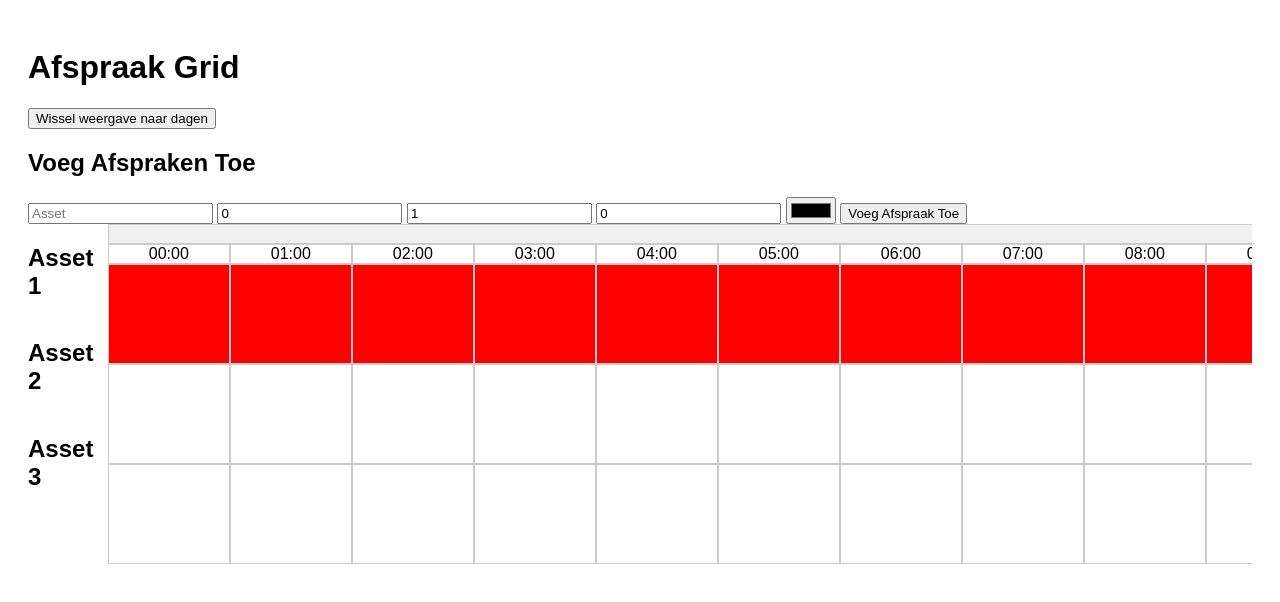
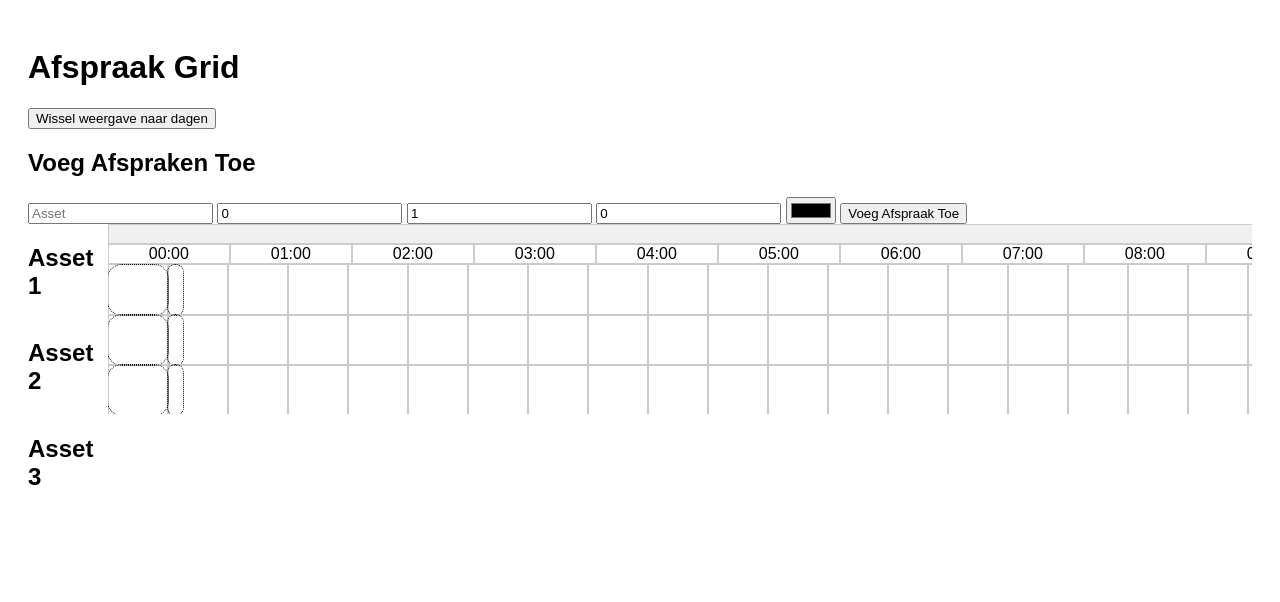
Before and after one commit to LewRobin/planbord, a Svelte app: page / in a window 1280 px wide. Shown: the top 602 px of the page. Built offline with nearby package versions, Linux system fonts and the light colour scheme.

Commit message:
First steps to calculating appointments within the grid

```diff
--- a/src/components/grid/Cell.svelte
+++ b/src/components/grid/Cell.svelte
@@ -1,23 +1,20 @@
 <script lang="ts">
-    export let time: number;
-    export let isAppointment: boolean;
-    export let color: string;
+    export let pixelsPerMinute: number;
 
-    //should export this from the interface
-    const width = 100;
-    const height = 100;
+    const color = "blue";
 
-    const formatDate = (epoch, options) => new Date(epoch * 1000).toLocaleString(undefined, options);
+    // minus 2 pixels due to borders
+    const width = 58 * pixelsPerMinute;
+    const height = 50;
 </script>
 
 <div class="cell"
-     style="min-width: {width}px; min-height: {height}; background-color: {isAppointment ? color : 'transparent'}">
+     style="min-width: {width}px; height: {height}px; background-color: 'transparent'}">
 </div>
 
 <style>
     .cell {
         border: 1px solid #cacaca;
-        padding: 10px;
         overflow: hidden;
         text-overflow: ellipsis;
         white-space: nowrap;
--- a/src/components/grid/Row.svelte
+++ b/src/components/grid/Row.svelte
@@ -1,73 +1,67 @@
 <script lang="ts">
     import Cell from './Cell.svelte';
+    import {calculateWidth, calculateLeft, calculateTime} from "./calculations";
 
-    export let asset: string;
-    export let days: number;
-    export let appointments: { asset: string; startTime: number; endTime: number; day: number; color: string }[];
-    export let viewMode: string;
+    export let appointments: { asset: string; startTime: number; endTime: number; }[];
+    export let pixelsPerMinute: number = 1;
 
-    let cells = [];
-    const totalHoursInADay = 24;
+    const timeScales = {
+        halfHour: 7.5,
+        hour: 15,
+        day: 15 * 24,
+        week: 15 * 24 * 7
+    };
 
-    // reactively generate cells based on view mode
-    $: {
-        cells = [];
-        for (let day = 0; day < days; day++) {
-            for (let hour = 0; hour < (viewMode === 'hours' ? totalHoursInADay : 1); hour++) {
-                let cellTime = day * totalHoursInADay + hour;
+    let selectedScale = timeScales.hour;
 
-                let cell = {
-                    key: cellTime,
-                    time: cellTime,
-                    isAppointment: false,
-                    color: 'transparent'
-                };
+    const minutesPerCell = selectedScale;
+    const minimumTime = 15;
 
-                let appointment = appointments.find(appointment =>
-                    appointment.asset === asset &&
-                    appointment.day === day &&
-                    hour >= appointment.startTime && hour < appointment.endTime
-                );
-
-                if (appointment) {
-                    cell = {...cell, isAppointment: true, color: appointment.color};
-                }
-
-                if (viewMode === 'days') {
-                    let dayAppointment = appointments.find(appointment =>
-                        appointment.asset === asset &&
-                        appointment.day === day &&
-                        appointment.startTime < totalHoursInADay &&
-                        appointment.endTime > 0
-                    );
-
-                    if (dayAppointment) {
-                        cell = {...cell, isAppointment: true, color: dayAppointment.color};
-                    }
-                }
-
-                cells = [...cells, cell];
-            }
-        }
-    }
+    // some dummy appointments
+    appointments = [
+        {asset: "Boot 1", startTime: 0, endTime: 0 + (4 * minimumTime)},
+        // { asset: "Boot 2", startTime: 300, endTime: 300 + (6 * minimumTime)},
+        // { asset: "Boot 3", startTime: 480, endTime: 480 + (8 * minimumTime)},
+        {asset: "Boot 4", startTime: 60, endTime: 60 + (1 * minimumTime)},
+        // { asset: "Boot 4", startTime: 75, endTime: 75 + (1 * minimumTime) },
+        // { asset: "Boot 4", startTime: 90, endTime: 90 + (1 * minimumTime) },
+        // { asset: "Boot 5", startTime: 600, endTime: 600 + (400 * minimumTime) },
+    ];
 </script>
 
 <div class="row">
+    {#each appointments as appointment}
+        <div class="appointment"
+             style="
+                left: {calculateLeft(appointment.startTime)}px;
+                width: {calculateWidth(appointment.startTime, appointment.endTime)}px;">
+        </div>
+    {/each}
+
+    <!--    TODO add lazy loading for the cells here-->
     <div class="cells">
-        {#each cells as cell (cell.key)}
-            <Cell {...cell}/>
+        {#each Array(600 * (60 / minutesPerCell)) as _, i}
+            <Cell pixelsPerMinute={pixelsPerMinute}/>
         {/each}
     </div>
 </div>
 
 <style>
+    .appointment {
+        position: absolute;
+        height: 50px;
+        border-radius: 15px;
+        border: 1px dotted black;
+    }
+
     .cells {
         display: flex;
         white-space: nowrap;
-        height: 100px;
+        height: 50px;
     }
 
     .row {
-        height: 100px;
+        height: 50px;
+        position: relative;
     }
 </style>
--- /dev/null
+++ b/src/components/grid/calculations.ts
@@ -0,0 +1,22 @@
+const timeScales = {
+    halfHour: 7.5,
+    hour: 15,
+    day: 15 * 24,
+    week: 15 * 24 * 7
+};
+
+let selectedScale = timeScales.hour;
+const minutesPerCell = selectedScale;
+const minimumTime = 15;
+
+export function calculateLeft(startTime: number) {
+    return Math.round((startTime / minutesPerCell) * minimumTime) - 1;
+}
+
+export function calculateWidth(startTime: number, endTime: number) {
+    return Math.round(((endTime - startTime) / minutesPerCell) * minimumTime);
+}
+
+export function calculateTime(startTime: number, endTime: number) {
+    return Math.round((endTime - startTime));
+}
```
